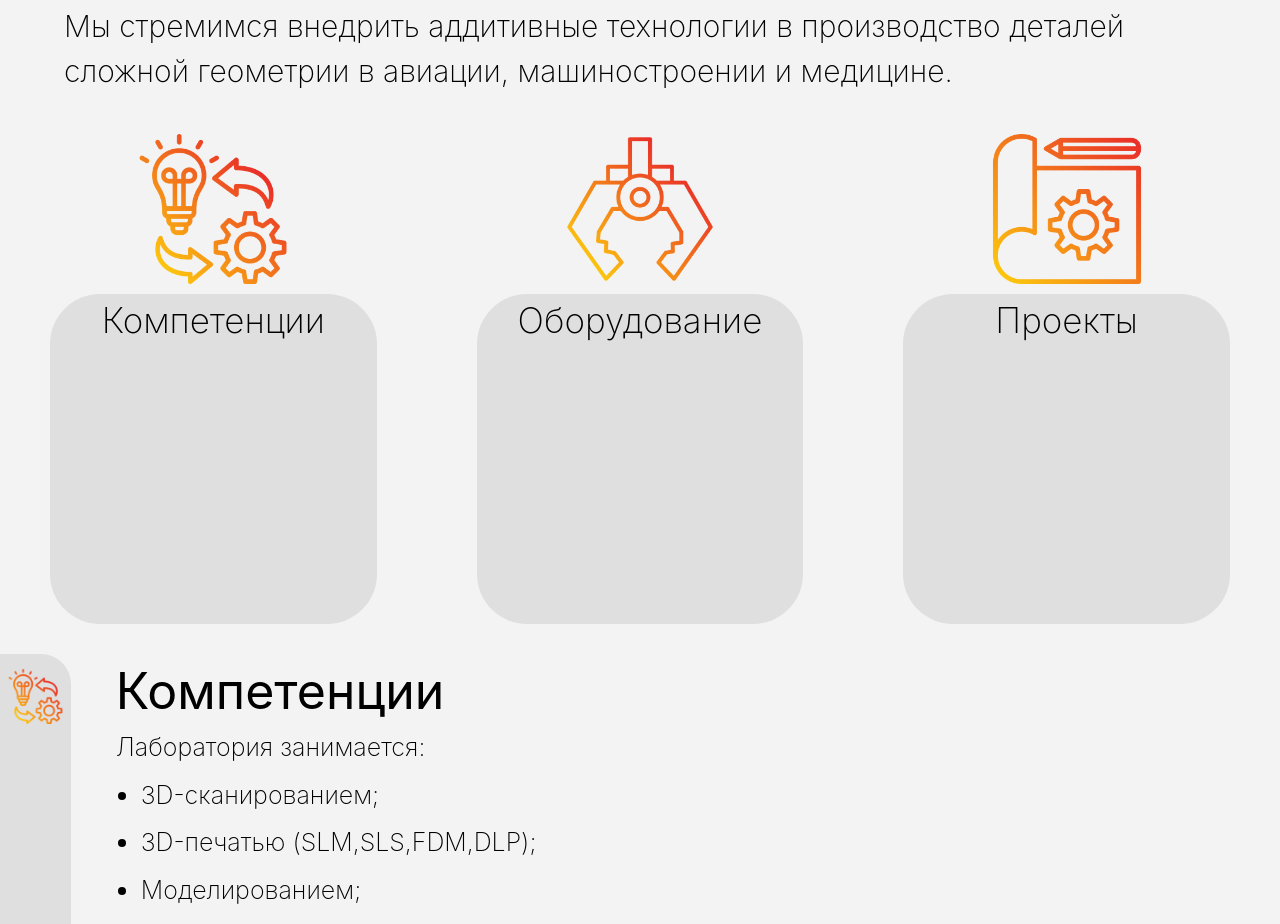
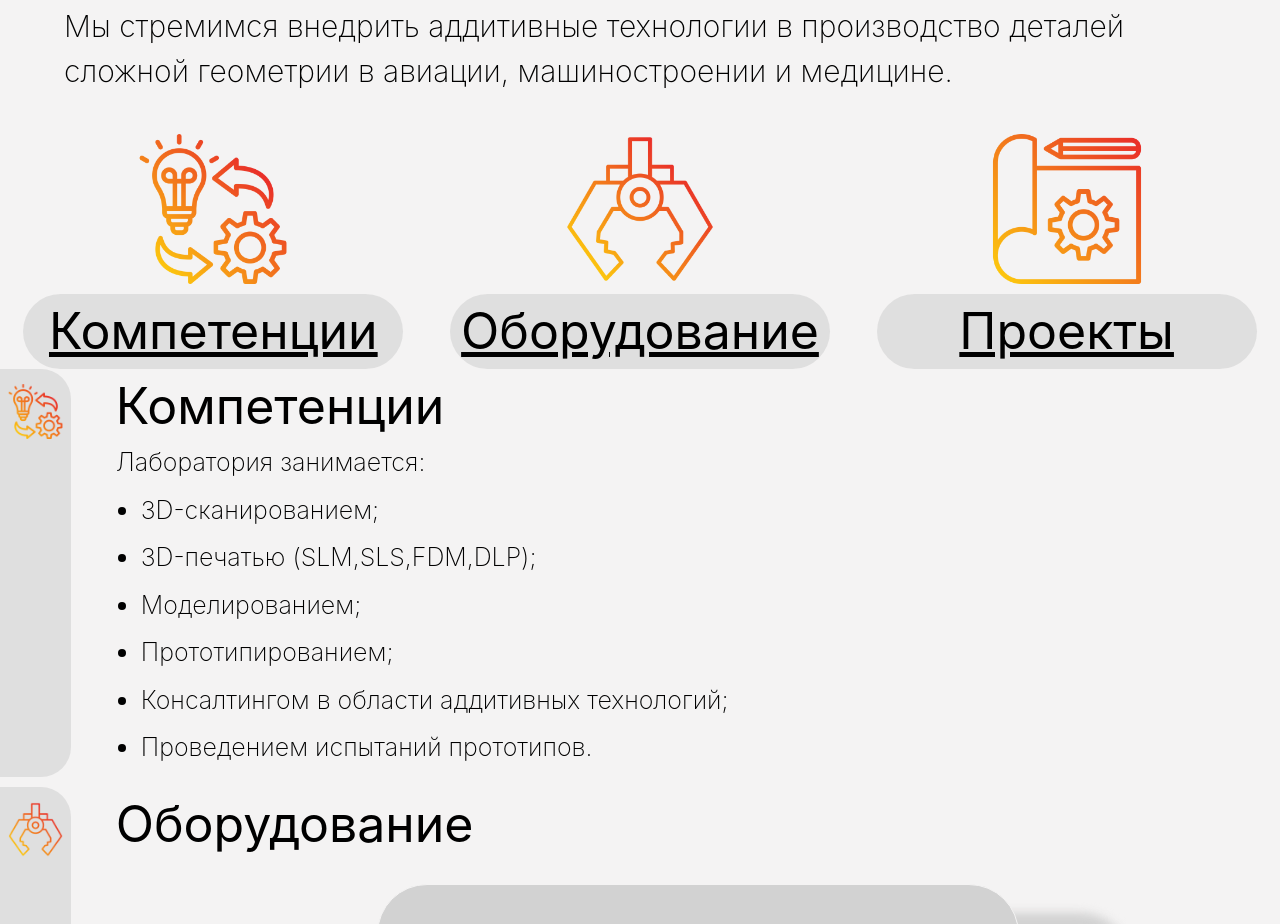
Before and after one commit to Ninzalo/mai, a React (Vite) app: page / in a window 1280 px wide. Shown: the part 828-1752 px from the top of the page. Built offline with nearby package versions, Linux system fonts and the light colour scheme.

Commit message:
fix(about): fix about container

```diff
--- a/src/components/About.css
+++ b/src/components/About.css
@@ -39,17 +39,17 @@
 .about > .about-cards > .about-card {
   display: flex;
   flex-direction: column;
+  align-items: center;
 
-  margin: 0 50px;
-  margin-bottom: 30px;
+  margin: 0;
   padding: 0;
 
-  width: 500px;
-  height: 500px;
+  width: 400px;
+  height: auto;
 }
 
 .about > .about-cards > .about-card > .card-img {
-  margin: 10px auto;
+  margin: 10px;
   padding: 0;
 }
 
@@ -59,13 +59,28 @@
   border: none;
   border-radius: 50px;
 
-  margin: 0 auto;
+  margin: 0;
   padding: 0;
 
-  width: 100%;
-  height: 100%;
+  width: calc(100% - 20px);
+  height: auto;
 
   text-align: center;
   font-weight: 240;
   font-size: 35px;
+
+  h2 {
+    font-weight: 400;
+    font-size: 50px;
+
+    margin: 0;
+    padding: 0;
+
+    text-decoration: underline;
+  }
+
+  p {
+    margin: 0;
+    padding: 0;
+  }
 }
--- a/src/components/About.jsx
+++ b/src/components/About.jsx
@@ -22,14 +22,17 @@ export default function About() {
     },
   ];
 
-  const cardEls = cards.map((item) => (
-    <div className="about-card" key={`about-card-${item.cardName}`}>
+  const cardEls = cards.map((item, index) => (
+    <div className="about-card" key={`about-card-${index}`}>
       <img
         style={{ width: "150px", height: "150px" }}
         className="card-img"
         src={item.cardImg}
       />
-      <div className="text-block">{item.cardName}</div>
+      <div className="text-block">
+        <h2>{item.cardName}</h2>
+        <p>{item.cardText}</p>
+      </div>
     </div>
   ));
 
```
